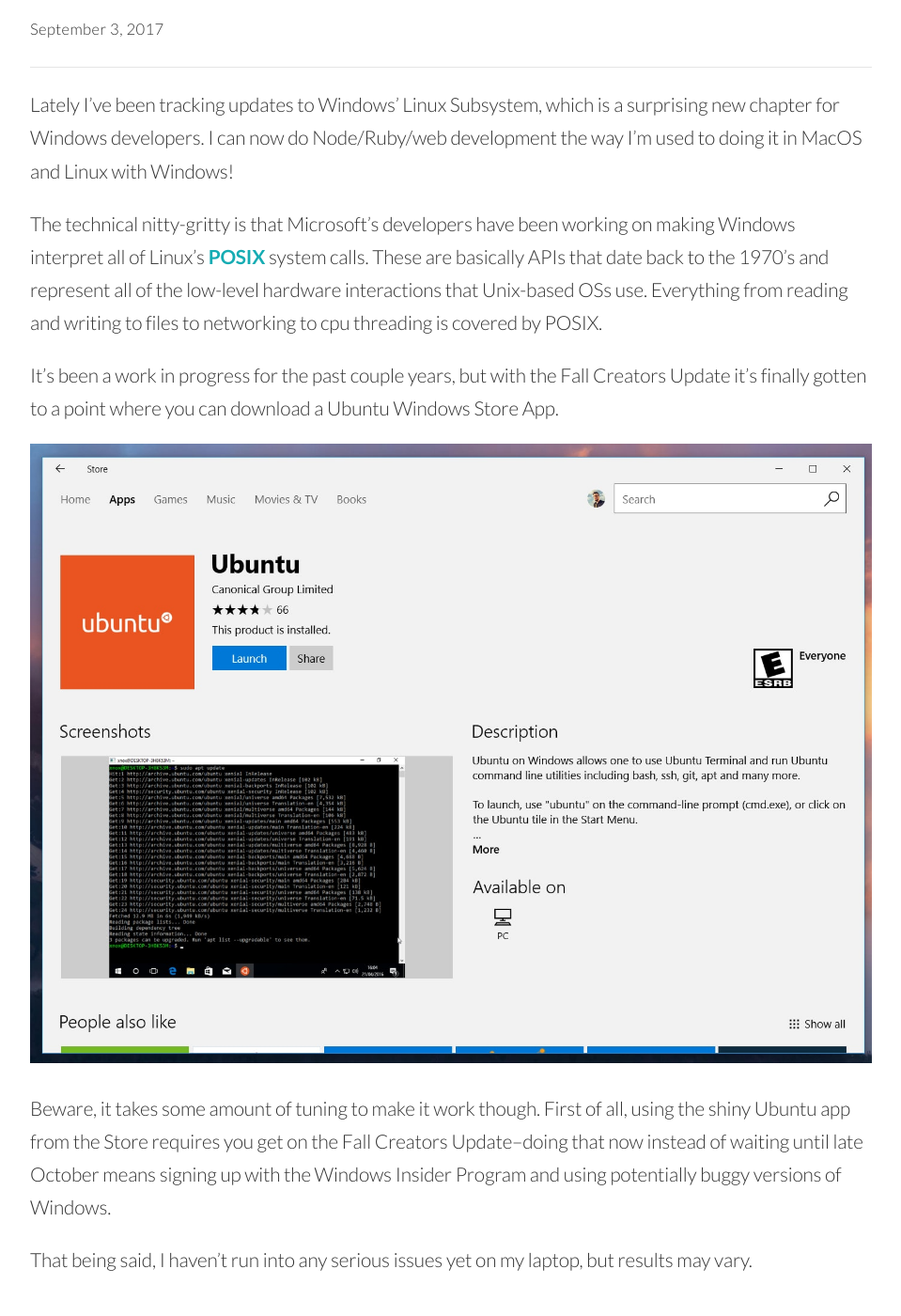
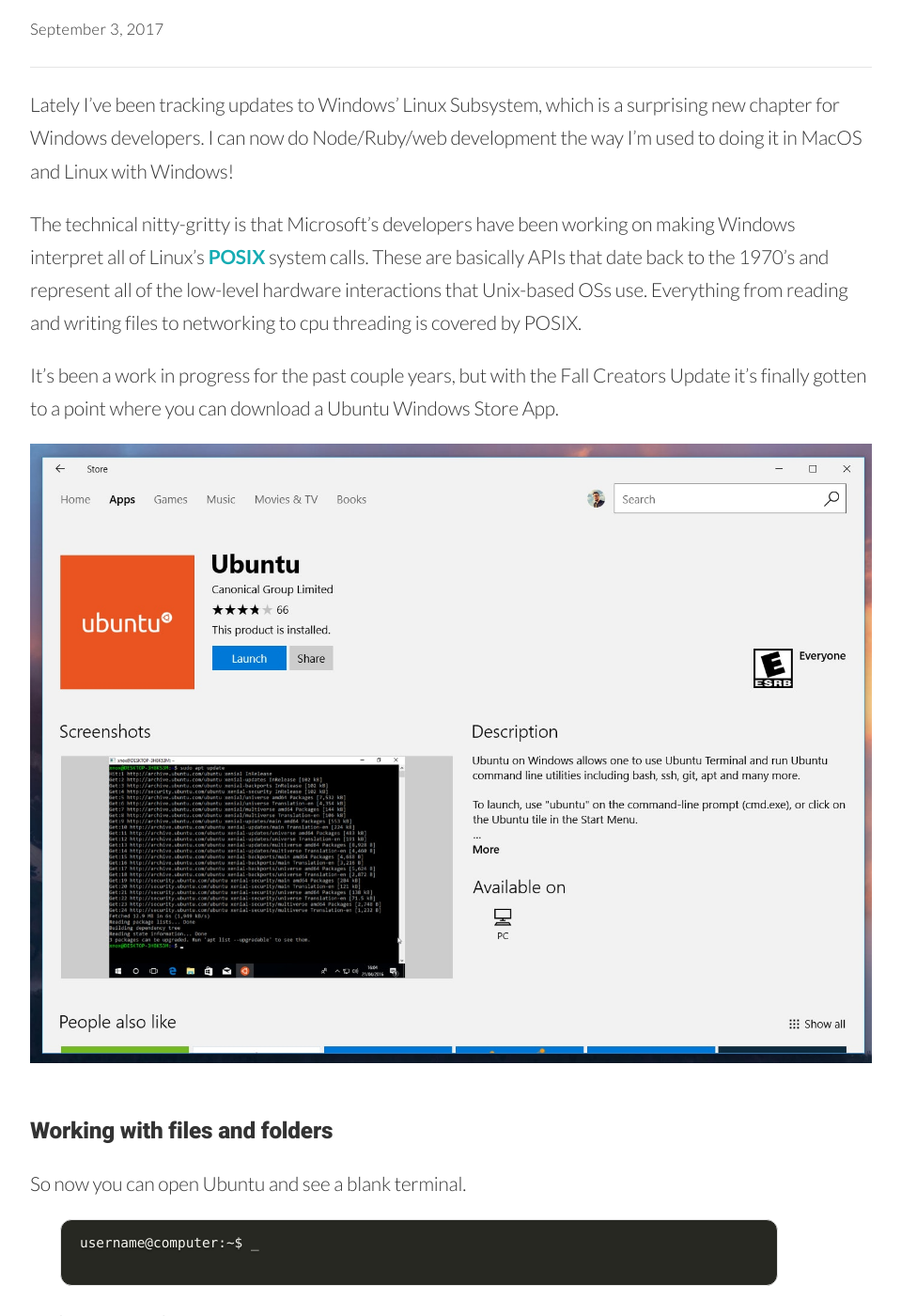
Before and after one commit to dapierce/dapierce.github.io-archive, a Jekyll site: the page built from _posts/2017-09-02-windows-10-a-linux-dev-environment.md, in a window 1280 px wide and 1400 px high, scrolled down 266 px. Shown: the whole window at 94% size, without its empty margins (160-1119 px from the left). Built offline with Jekyll 4.4.1, drawn with Linux system fonts in a browser that asks for light colours; nearby versions of some CDN libraries.

Commit message:
Update post and links

```diff
--- a/_layouts/default.html
+++ b/_layouts/default.html
@@ -39,8 +39,9 @@
 			<ul>
 				<li><a href="mailto:hi@davidaaronpierce.com"><i class="fa fa-envelope" aria-hidden="true"></i> email</a></li>
 				<li><a href="https://github.com/dapierce"><i class="fa fa-github" aria-hidden="true"></i> github</a></li>
+				<li><a href="https://keybase.io/dapierce"><i class="fa fa-key" aria-hidden="true"></i> keybase</a></li>
 				<li><a href="https://twitter.com/da_pierce"><i class="fa fa-twitter" aria-hidden="true"></i> twitter</a></li>
-				<li><a href="http://www.linkedin.com/in/piercedavid/"><i class="fa fa-linkedin-square" aria-hidden="true"></i> LinkedIn</a></li>
+				<!-- <li><a href="http://www.linkedin.com/in/piercedavid/"><i class="fa fa-linkedin-square" aria-hidden="true"></i> LinkedIn</a></li> -->
 				<!-- <li><a href="/assets/DavidAaronPierceResume.pdf"><i class="fa fa-file" aria-hidden="true"></i> resume</a> -->
 			</ul>
 		</div>
--- a/_posts/2017-09-02-windows-10-a-linux-dev-environment.md
+++ b/_posts/2017-09-02-windows-10-a-linux-dev-environment.md
@@ -8,15 +8,11 @@
 
 Lately I've been tracking updates to Windows' Linux Subsystem, which is a surprising new chapter for Windows developers. I can now do Node/Ruby/web development the way I'm used to doing it in MacOS and Linux with Windows!
 
-The technical nitty-gritty is that Microsoft's developers have been working on making Windows interpret all of Linux's [POSIX](https://en.wikipedia.org/wiki/POSIX) system calls. These are basically APIs that date back to the 1970's and represent all of the low-level hardware interactions that Unix-based OSs use. Everything from reading and writing to files to networking to cpu threading is covered by POSIX.
+The technical nitty-gritty is that Microsoft's developers have been working on making Windows interpret all of Linux's [POSIX](https://en.wikipedia.org/wiki/POSIX) system calls. These are basically APIs that date back to the 1970's and represent all of the low-level hardware interactions that Unix-based OSs use. Everything from reading and writing files to networking to cpu threading is covered by POSIX.
 
 It's been a work in progress for the past couple years, but with the Fall Creators Update it's finally gotten to a point where you can download a Ubuntu Windows Store App.
 
 [![Windows Store on the Ubuntu "app"]({{ site.url }}/assets/img/2017-09-02-ubuntu-windows-store.jpg "Ubuntu, a Windows Store app?")]({{ site.url }}/assets/img/2017-09-02-ubuntu-windows-store.jpg)
-
-Beware, it takes some amount of tuning to make it work though. First of all, using the shiny Ubuntu app from the Store requires you get on the Fall Creators Update--doing that now instead of waiting until late October means signing up with the Windows Insider Program and using potentially buggy versions of Windows.
-
-That being said, I haven't run into any serious issues yet on my laptop, but results may vary.
 
 ### Working with files and folders
 
```
